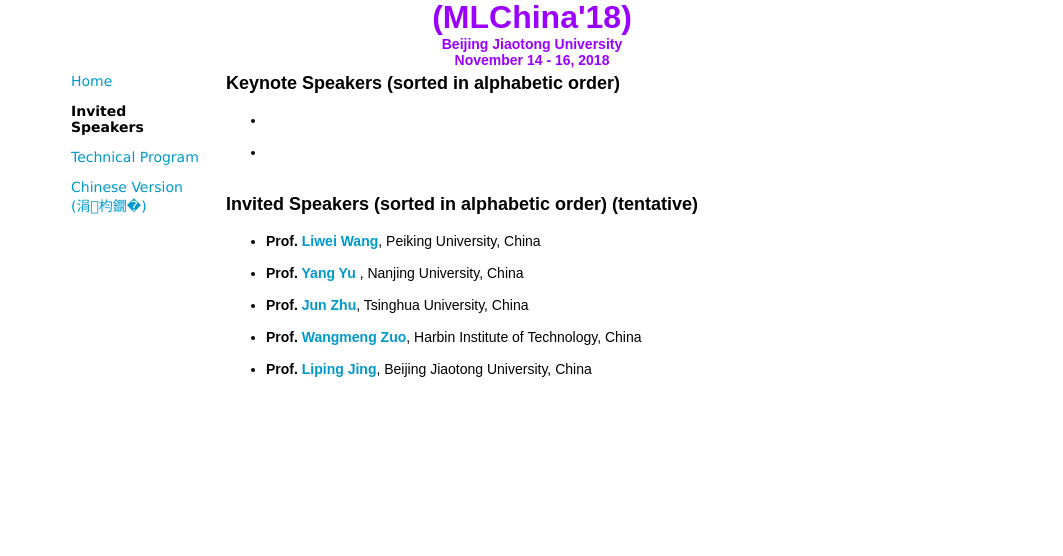
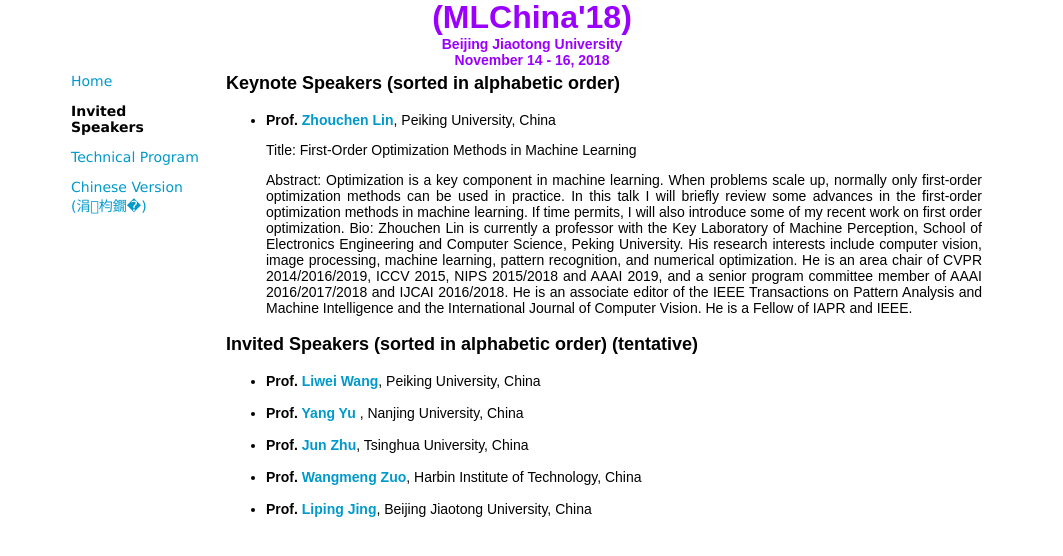
Before and after one commit to mlchina18/mlchina18_speaker.github.io, a plain HTML site: page index.html in a window 1280 px wide. Shown: the part 216-772 px from the top of the page, without its empty margins (108-1171 px from the left). Drawn offline with Linux system fonts and the light colour scheme.

Commit message:
Update index.html

```diff
--- a/index.html
+++ b/index.html
@@ -184,10 +184,15 @@ November 14 - 16, 2018</span><br>
             <p align="justify" class="style8">Keynote Speakers (sorted in alphabetic order) </p>
 
             <ul>
-              <li class="style9">&nbsp;</li>
-              <br/>
-              <li class="style9">&nbsp;</li>
-              <Br/>
+              <li class="style9"><b>Prof. <a href="http://www.klmp.pku.edu.cn/Faculty/FacultyDetail.aspx?FacultyID=90" target="_blank">Zhouchen Lin</a></b>, Peiking University, China</li>
+              <p align="justify" class="style9">Title: First-Order Optimization Methods in Machine Learning</p>
+	      <p align="justify" class="style9">Abstract: Optimization is a key component in machine learning. When problems scale up, normally only first-order optimization methods can be used in practice.
+		      In this talk I will briefly review some advances in the first-order optimization methods in machine learning. If time permits, I will also introduce some of my recent work on first order optimization.
+		      Bio: Zhouchen Lin is currently a professor with the Key Laboratory of Machine Perception, School of Electronics Engineering and Computer Science, Peking University.
+		      His research interests include computer vision, image processing, machine learning, pattern recognition, and numerical optimization. He is an area chair of CVPR 2014/2016/2019,
+		      ICCV 2015, NIPS 2015/2018 and AAAI 2019, and a senior program committee member of AAAI 2016/2017/2018 and IJCAI 2016/2018. He is an associate editor of the IEEE Transactions on Pattern Analysis
+		      and Machine Intelligence and the International Journal of Computer Vision. He is a Fellow of IAPR and IEEE.
+		    </p>
 
               </ul>
 
```
